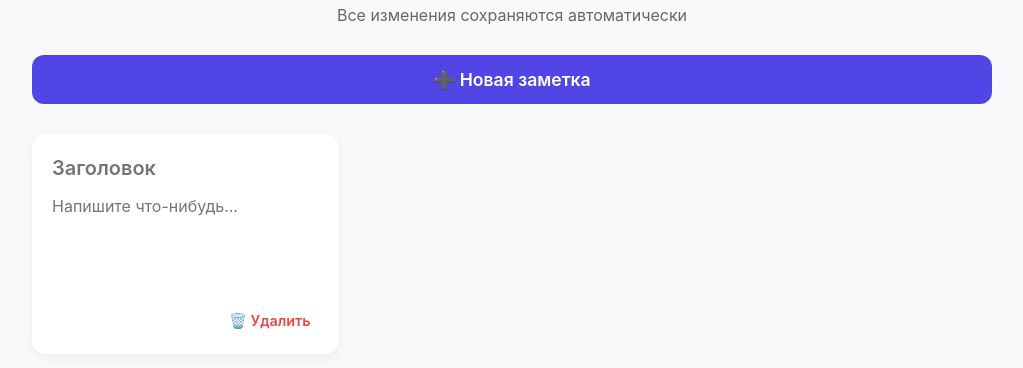
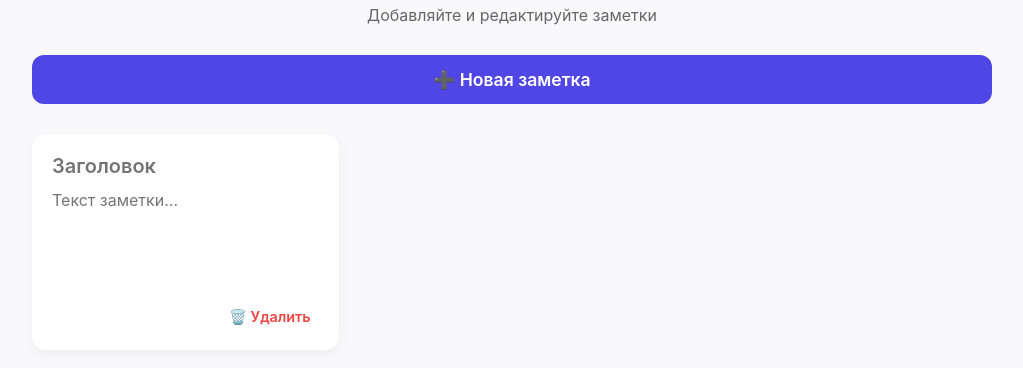
Before and after one commit to Petlyratut/Test2, a plain HTML site: page index.html.html in a window 1280 px wide. Both pictures are taken after a click on the button "➕ Новая заметка". Shown: the part 66-434 px from the top of the page, without its empty margins (128-1151 px from the left). Drawn offline with Linux system fonts and the light colour scheme.

Commit message:
Update index.html.html

```diff
--- a/index.html.html
+++ b/index.html.html
@@ -3,7 +3,7 @@
 <head>
   <meta charset="UTF-8" />
   <meta name="viewport" content="width=device-width, initial-scale=1.0"/>
-  <title>📝 Мои заметки</title>
+  <title>Заметки</title>
   <style>
     :root {
       --bg: #f9f9fb;
@@ -20,7 +20,7 @@
       margin: 0;
       padding: 0;
       box-sizing: border-box;
-      font-family: -apple-system, BlinkMacSystemFont, 'Segoe UI', Roboto, 'Helvetica Neue', sans-serif;
+      font-family: -apple-system, BlinkMacSystemFont, 'Segoe UI', Roboto, sans-serif;
     }
 
     body {
@@ -54,12 +54,11 @@
     .warning {
       background: #fff8e6;
       color: #856404;
-      padding: 10px 16px;
+      padding: 10px;
       border-radius: 8px;
       text-align: center;
       margin-bottom: 20px;
       font-size: 0.9rem;
-      display: none;
     }
 
     .add-btn {
@@ -109,7 +108,6 @@
       border: none;
       background: transparent;
       color: var(--text);
-      padding: 2px 0;
     }
 
     .note-title:focus {
@@ -129,7 +127,6 @@
       resize: none;
       min-height: 100px;
       max-height: 200px;
-      padding: 2px 0;
     }
 
     .note-content:focus {
@@ -173,85 +170,89 @@
 <body>
   <header>
     <h1>📝 Мои заметки</h1>
-    <p class="subtitle">Все изменения сохраняются автоматически</p>
+    <p class="subtitle">Добавляйте и редактируйте заметки</p>
   </header>
 
-  <div id="storage-warning" class="warning">
-    ⚠️ Заметки не сохраняются: localStorage недоступен в этом режиме.
+  <div id="warning" class="warning" style="display:none;">
+    ⚠️ Заметки не сохраняются: localStorage недоступен.
   </div>
 
   <button class="add-btn" id="add-note">➕ Новая заметка</button>
   <div class="notes-container" id="notes-container"></div>
 
   <script>
-    // Проверка localStorage
-    let useStorage = false;
+    // Проверка доступности localStorage
+    let storageAvailable = false;
     let notes = [];
 
     try {
-      localStorage.setItem('__test', '1');
-      localStorage.removeItem('__test');
-      useStorage = true;
-      const saved = localStorage.getItem('notes');
-      notes = saved ? JSON.parse(saved) : [];
+      const test = '__storage_test__';
+      localStorage.setItem(test, test);
+      localStorage.removeItem(test);
+      storageAvailable = true;
+      notes = JSON.parse(localStorage.getItem('notes')) || [];
     } catch (e) {
-      document.getElementById('storage-warning').style.display = 'block';
+      document.getElementById('warning').style.display = 'block';
+      // Используем временный массив (не сохраняется после перезагрузки)
+      notes = [];
     }
 
     function saveNotes() {
-      if (useStorage) {
+      if (storageAvailable) {
         localStorage.setItem('notes', JSON.stringify(notes));
       }
     }
 
     function createNoteElement(index) {
       const note = notes[index];
-      const el = document.createElement('div');
-      el.className = 'note-card';
-      el.innerHTML = `
-        <input class="note-title" value="${(note.title || '').replace(/"/g, '&quot;')}" placeholder="Заголовок" />
-        <textarea class="note-content" placeholder="Напишите что-нибудь...">${(note.content || '').replace(/</g, '&lt;').replace(/>/g, '&gt;')}</textarea>
+      const noteEl = document.createElement('div');
+      noteEl.className = 'note-card';
+      noteEl.innerHTML = `
+        <input class="note-title" value="${note.title || ''}" placeholder="Заголовок" />
+        <textarea class="note-content" placeholder="Текст заметки...">${note.content || ''}</textarea>
         <div class="note-actions">
           <button class="delete-btn">🗑️ Удалить</button>
         </div>
       `;
 
-      const title = el.querySelector('.note-title');
-      const content = el.querySelector('.note-content');
-      const delBtn = el.querySelector('.delete-btn');
+      const titleInput = noteEl.querySelector('.note-title');
+      const contentInput = noteEl.querySelector('.note-content');
+      const deleteBtn = noteEl.querySelector('.delete-btn');
 
-      title.addEventListener('input', () => {
-        notes[index].title = title.value;
+      titleInput.addEventListener('input', () => {
+        notes[index].title = titleInput.value;
         saveNotes();
       });
 
-      content.addEventListener('input', () => {
-        notes[index].content = content.value;
+      contentInput.addEventListener('input', () => {
+        notes[index].content = contentInput.value;
         saveNotes();
       });
 
-      delBtn.addEventListener('click', () => {
+      deleteBtn.addEventListener('click', () => {
         notes.splice(index, 1);
         saveNotes();
-        render();
+        renderNotes();
       });
 
-      return el;
+      return noteEl;
     }
 
-    function render() {
+    function renderNotes() {
       const container = document.getElementById('notes-container');
       container.innerHTML = '';
-      notes.forEach((_, i) => container.appendChild(createNoteElement(i)));
+      notes.forEach((_, i) => {
+        container.appendChild(createNoteElement(i));
+      });
     }
 
     document.getElementById('add-note').addEventListener('click', () => {
       notes.push({ title: '', content: '' });
       saveNotes();
-      render();
+      renderNotes();
     });
 
-    render();
+    renderNotes();
   </script>
 </body>
 </html>
```
